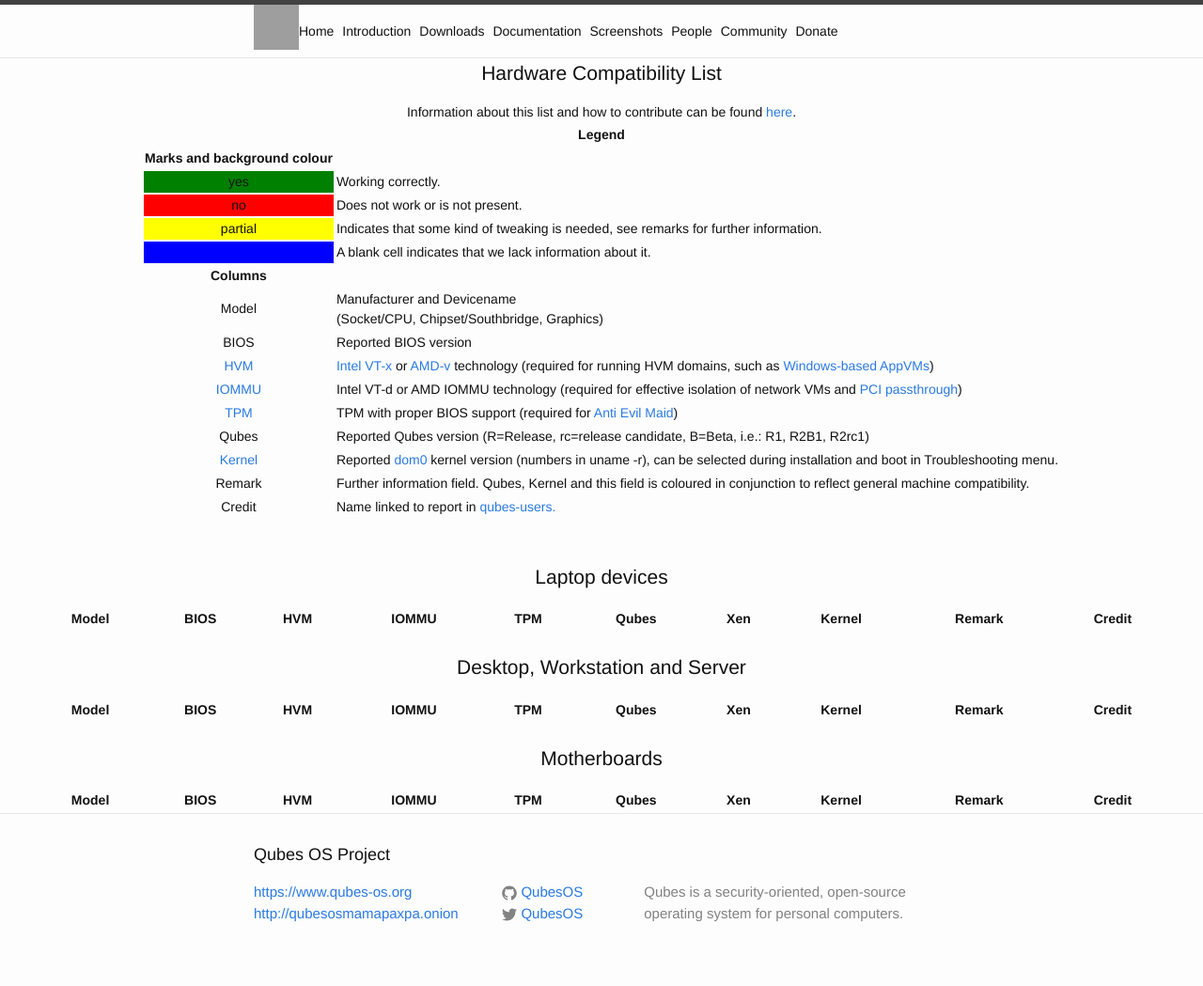
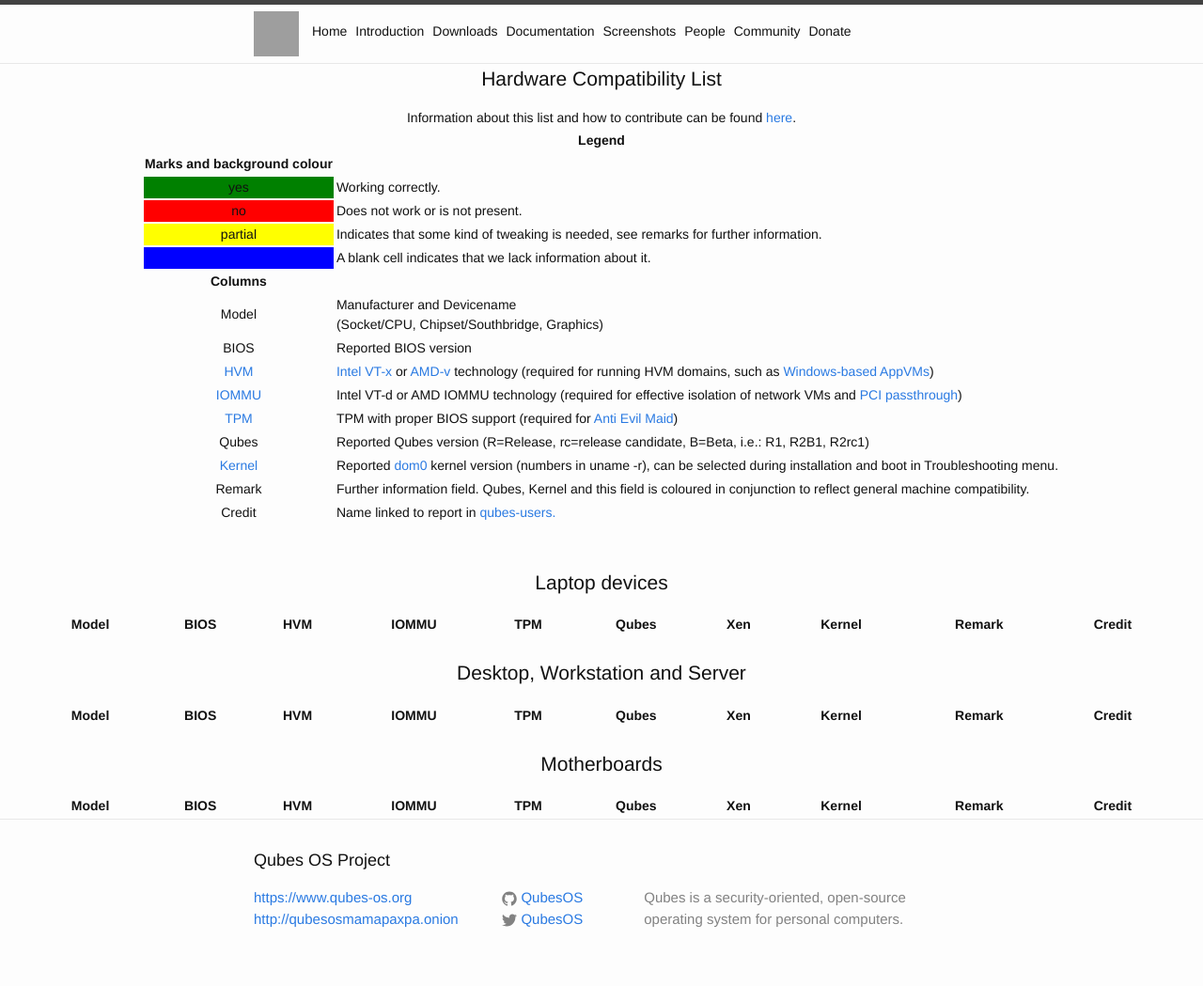
Before and after one commit to QubesOS/qubesos.github.io, a Jekyll site: the page built from pages/hcl.html, in a window 1280 px wide. Shown: the whole page at 94% size. Built offline with Jekyll 4.4.1, drawn with Linux system fonts in a browser that asks for light colours; grey boxes are pictures that could not be loaded.

Commit message:
Add CSS margins around Qubes icon

```diff
--- a/_includes/header.html
+++ b/_includes/header.html
@@ -4,7 +4,7 @@
 
     <a class="page-link" href="{{ "/" | prepend: site.baseurl | prepend: site.url }}">
       <img src="{{ "/attachment/icons/128x128/apps/qubes-logo-icon.png" | prepend: site.baseurl | prepend: site.url }}"
-                width="48" height="48" style="float:left" alt="Qubes OS Project">
+                width="48" height="48" style="float:left; margin: 0.5em 1em 0.5em 0em" alt="Qubes OS Project">
     </a>
 
     <nav class="site-nav">
```
